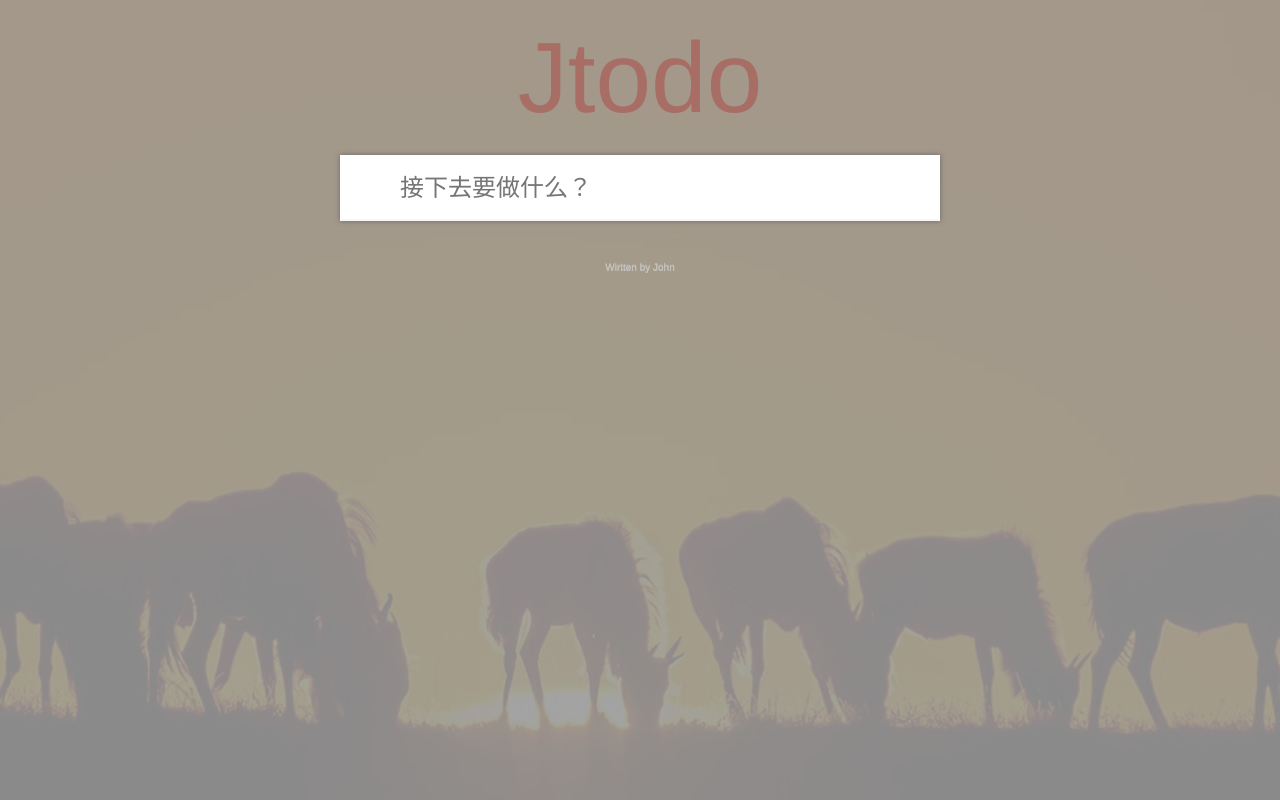
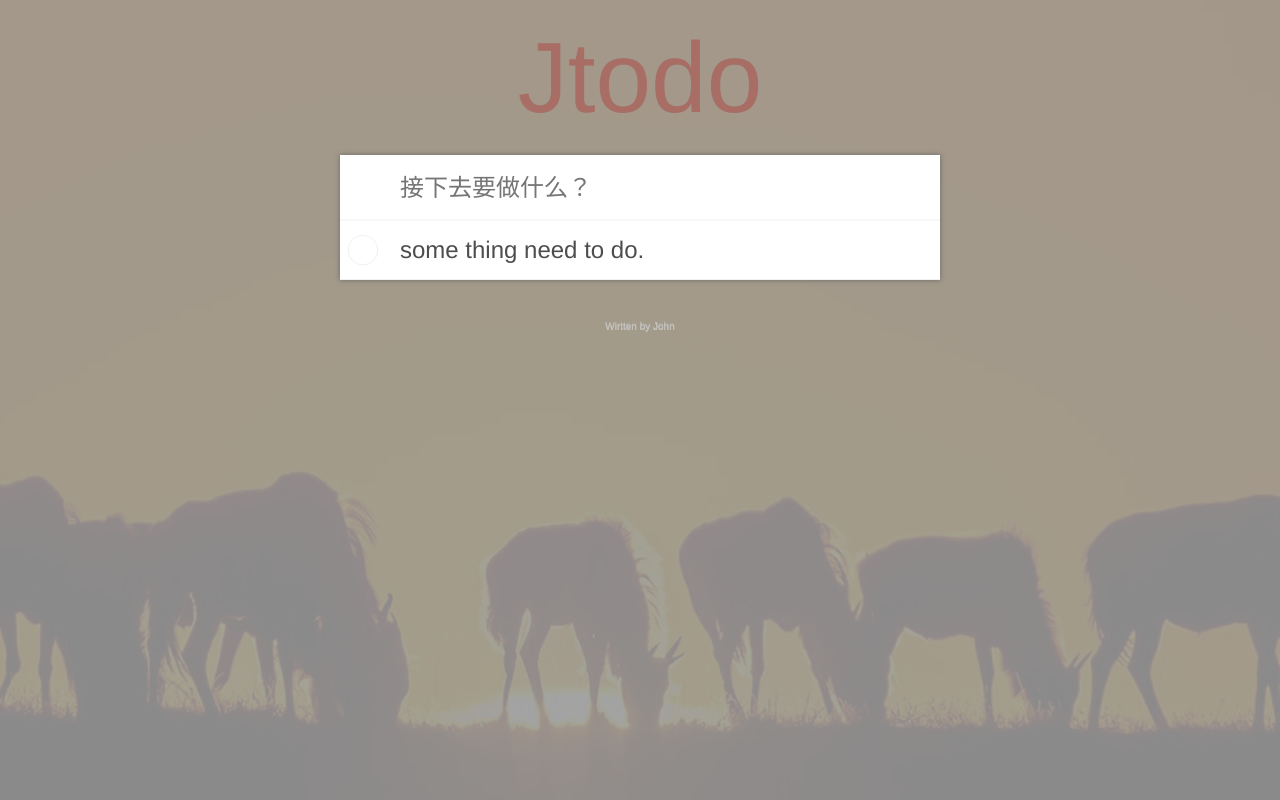
Before and after one commit to zeehomy/vue-webpack, a Vue app: page / in a window 1280 px wide. Built offline with nearby package versions, Linux system fonts and the light colour scheme; the HTML template or start-up script is replaced by a standard one.

Commit message:
update item

```diff
--- a/src/todo/item.vue
+++ b/src/todo/item.vue
@@ -13,6 +13,12 @@
 
 <script>
 export default {
+  props: {
+    todo: {
+      type: Object,
+      required: true
+    }
+  },
   data() {
     return {};
   },
@@ -25,5 +31,66 @@ export default {
 </script>
 
 <style lang="stylus" scoped>
-
+.todo-item{
+  position relative
+  background-color #fff
+  font-size 24px
+  border-bottom 1px solid rgba(0,0,0,0.06)
+  &:hover{
+    .destory:after{
+      content: '×'
+    }
+  }
+  label{
+    white-space: pre-line;
+    word-break: break-all;
+    padding: 15px 60px 15px 15px;
+    margin-left: 45px;
+    display: block;
+    line-height: 1.2;
+    transition: color 0.4s;
+  }
+  &.completed{
+    label{
+      color: #d9d9d9;
+      text-decoration line-through
+    }
+  }
+}
+.toggle{
+  text-align: center;
+  width: 40px;
+  height: 40px;
+  position: absolute;
+  top: 0;
+  bottom: 0;
+  margin: auto 0;
+  border: none;
+  appearance: none;
+  outline none
+  &:after{
+    content url('../assets/images/round.svg')
+  }
+  &:checked:after{
+    content url('../assets/images/done.svg')
+  }
+}
+.destory{
+  position: absolute;
+  top: 0;
+  right: 10px;
+  bottom: 0;
+  width: 40px;
+  height: 40px;
+  margin: auto 0;
+  font-size: 30px;
+  color: #cc9a9a;
+  margin-bottom: 11px;
+  transition: color 0.2s ease-out;
+  background-color transparent
+  appearance none
+  border-width 0
+  cursor pointer
+  outline none
+}
 </style>
--- a/src/todo/todo.vue
+++ b/src/todo/todo.vue
@@ -6,13 +6,24 @@
       placeholder="接下去要做什么？"
       @keyup.enter="addTodo"
     />
+    <Item :todo="todo"></Item>
   </section>
 </template>
 
 <script>
+import Item from './item.vue'
 export default {
+  components: {
+    Item
+  },
   data() {
-    return {};
+    return {
+      todo: {
+        id: 0,
+        content: 'some thing need to do.',
+        completed: false
+      }
+    };
   },
   methods: {
     addTodo() {
```
